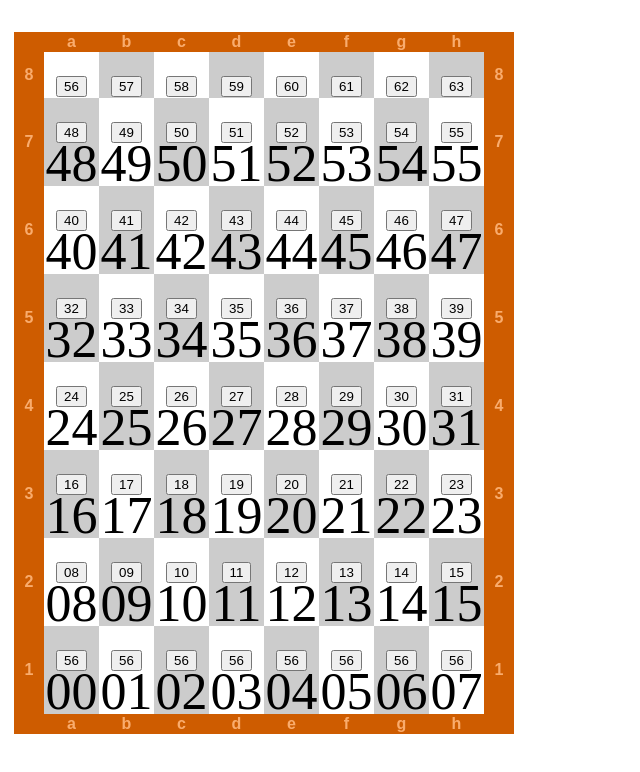
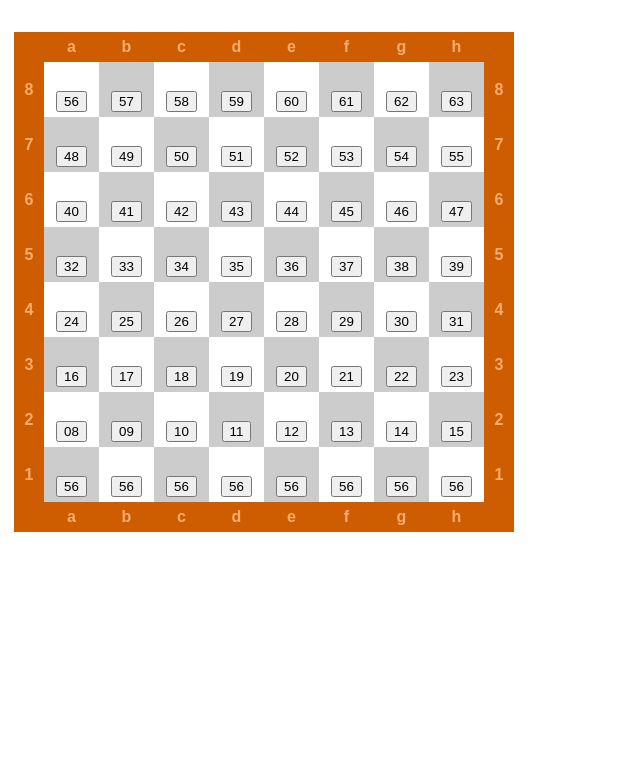
Before and after one commit to Faxn/AWS-Node-freebasic-chess, a website: page chess.html in a window 1280 px wide. Shown: the whole page, without its empty margins (0-640 px from the left). Drawn offline with Linux system fonts and the light colour scheme.

Commit message:
Parse err. change

```diff
--- a/chess.html
+++ b/chess.html
@@ -30,7 +30,7 @@
 				<tr>
 				<th class = "vertCoords">8</th>
                 <td class = "whiteSquares" id="flatSq91"><input type="submit" name="square" value= "56"></td>
-                <td class = "blackSquares" id="flatSq92" {{piece[56]}}><input type="submit" name="square" value= "57"></td>
+                <td class = "blackSquares" id="flatSq92"><input type="submit" name="square" value= "57"></td>
 				<td class = "whiteSquares" id="flatSq93"><input type="submit" name="square" value= "58"></td>
 				<td class = "blackSquares" id="flatSq94"><input type="submit" name="square" value= "59"></td>
                 <td class = "whiteSquares" id="flatSq95"><input type="submit" name="square" value= "60"></td>
@@ -42,92 +42,92 @@
 
 				<tr>
 				<th class = "vertCoords">7</th>
-				<td class = "blackSquares" id="flatSq81"><input type="submit" name="square" value= "48">48</td>
-				<td class = "whiteSquares" id="flatSq82"><input type="submit" name="square" value= "49">49</td>
-				<td class = "blackSquares" id="flatSq83"><input type="submit" name="square" value= "50">50</td>
-				<td class = "whiteSquares" id="flatSq84"><input type="submit" name="square" value= "51">51</td>
-				<td class = "blackSquares" id="flatSq85"><input type="submit" name="square" value= "52">52</td>
-				<td class = "whiteSquares" id="flatSq86"><input type="submit" name="square" value= "53">53</td>
-				<td class = "blackSquares" id="flatSq87"><input type="submit" name="square" value= "54">54</td>
-				<td class = "whiteSquares" id="flatSq88"><input type="submit" name="square" value= "55">55</td>
+				<td class = "blackSquares" id="flatSq81"><input type="submit" name="square" value= "48"></td>
+				<td class = "whiteSquares" id="flatSq82"><input type="submit" name="square" value= "49"></td>
+				<td class = "blackSquares" id="flatSq83"><input type="submit" name="square" value= "50"></td>
+				<td class = "whiteSquares" id="flatSq84"><input type="submit" name="square" value= "51"></td>
+				<td class = "blackSquares" id="flatSq85"><input type="submit" name="square" value= "52"></td>
+				<td class = "whiteSquares" id="flatSq86"><input type="submit" name="square" value= "53"></td>
+				<td class = "blackSquares" id="flatSq87"><input type="submit" name="square" value= "54"></td>
+				<td class = "whiteSquares" id="flatSq88"><input type="submit" name="square" value= "55"></td>
 				<th class = "vertCoords">7</th>
 				</tr>
 
 				<tr>
 				<th class = "vertCoords">6</th>
-				<td class = "whiteSquares" id="flatSq61"><input type="submit" name="square" value= "40">40</td>
-				<td class = "blackSquares" id="flatSq62"><input type="submit" name="square" value= "41">41</td>
-				<td class = "whiteSquares" id="flatSq63"><input type="submit" name="square" value= "42">42</td>
-				<td class = "blackSquares" id="flatSq64"><input type="submit" name="square" value= "43">43</td>
-				<td class = "whiteSquares" id="flatSq65"><input type="submit" name="square" value= "44">44</td>
-				<td class = "blackSquares" id="flatSq66"><input type="submit" name="square" value= "45">45</td>
-				<td class = "whiteSquares" id="flatSq67"><input type="submit" name="square" value= "46">46</td>
-				<td class = "blackSquares" id="flatSq68"><input type="submit" name="square" value= "47">47</td>
+				<td class = "whiteSquares" id="flatSq61"><input type="submit" name="square" value= "40"></td>
+				<td class = "blackSquares" id="flatSq62"><input type="submit" name="square" value= "41"></td>
+				<td class = "whiteSquares" id="flatSq63"><input type="submit" name="square" value= "42"></td>
+				<td class = "blackSquares" id="flatSq64"><input type="submit" name="square" value= "43"></td>
+				<td class = "whiteSquares" id="flatSq65"><input type="submit" name="square" value= "44"></td>
+				<td class = "blackSquares" id="flatSq66"><input type="submit" name="square" value= "45"></td>
+				<td class = "whiteSquares" id="flatSq67"><input type="submit" name="square" value= "46"></td>
+				<td class = "blackSquares" id="flatSq68"><input type="submit" name="square" value= "47"></td>
 				<th class = "vertCoords">6</th>
 				</tr>
 
 				<tr>
 				<th class = "vertCoords">5</th>
-				<td class = "blackSquares" id="flatSq81"><input type="submit" name="square" value= "32">32</td>
-				<td class = "whiteSquares" id="flatSq82"><input type="submit" name="square" value= "33">33</td>
-				<td class = "blackSquares" id="flatSq83"><input type="submit" name="square" value= "34">34</td>
-				<td class = "whiteSquares" id="flatSq84"><input type="submit" name="square" value= "35">35</td>
-				<td class = "blackSquares" id="flatSq85"><input type="submit" name="square" value= "36">36</td>
-				<td class = "whiteSquares" id="flatSq86"><input type="submit" name="square" value= "37">37</td>
-				<td class = "blackSquares" id="flatSq87"><input type="submit" name="square" value= "38">38</td>
-				<td class = "whiteSquares" id="flatSq88"><input type="submit" name="square" value= "39">39</td>
+				<td class = "blackSquares" id="flatSq81"><input type="submit" name="square" value= "32"></td>
+				<td class = "whiteSquares" id="flatSq82"><input type="submit" name="square" value= "33"></td>
+				<td class = "blackSquares" id="flatSq83"><input type="submit" name="square" value= "34"></td>
+				<td class = "whiteSquares" id="flatSq84"><input type="submit" name="square" value= "35"></td>
+				<td class = "blackSquares" id="flatSq85"><input type="submit" name="square" value= "36"></td>
+				<td class = "whiteSquares" id="flatSq86"><input type="submit" name="square" value= "37"></td>
+				<td class = "blackSquares" id="flatSq87"><input type="submit" name="square" value= "38"></td>
+				<td class = "whiteSquares" id="flatSq88"><input type="submit" name="square" value= "39"></td>
 				<th class = "vertCoords">5</th>
 				</tr>
 
 				<tr>
 				<th class = "vertCoords">4</th>
-				<td class = "whiteSquares" id="flatSq41"><input type="submit" name="square" value= "24">24</td>
-				<td class = "blackSquares" id="flatSq42"><input type="submit" name="square" value= "25">25</td>
-				<td class = "whiteSquares" id="flatSq43"><input type="submit" name="square" value= "26">26</td>
-				<td class = "blackSquares" id="flatSq44"><input type="submit" name="square" value= "27">27</td>
-				<td class = "whiteSquares" id="flatSq45"><input type="submit" name="square" value= "28">28</td>
-				<td class = "blackSquares" id="flatSq46"><input type="submit" name="square" value= "29">29</td>
-				<td class = "whiteSquares" id="flatSq47"><input type="submit" name="square" value= "30">30</td>
-				<td class = "blackSquares" id="flatSq48"><input type="submit" name="square" value= "31">31</td>
+				<td class = "whiteSquares" id="flatSq41"><input type="submit" name="square" value= "24"></td>
+				<td class = "blackSquares" id="flatSq42"><input type="submit" name="square" value= "25"></td>
+				<td class = "whiteSquares" id="flatSq43"><input type="submit" name="square" value= "26"></td>
+				<td class = "blackSquares" id="flatSq44"><input type="submit" name="square" value= "27"></td>
+				<td class = "whiteSquares" id="flatSq45"><input type="submit" name="square" value= "28"></td>
+				<td class = "blackSquares" id="flatSq46"><input type="submit" name="square" value= "29"></td>
+				<td class = "whiteSquares" id="flatSq47"><input type="submit" name="square" value= "30"></td>
+				<td class = "blackSquares" id="flatSq48"><input type="submit" name="square" value= "31"></td>
 				<th class = "vertCoords">4</th>
 				</tr>
 
 				<tr>
 				<th class = "vertCoords">3</th>
-				<td class = "blackSquares" id="flatSq81"><input type="submit" name="square" value= "16">16</td>
-				<td class = "whiteSquares" id="flatSq82"><input type="submit" name="square" value= "17">17</td>
-				<td class = "blackSquares" id="flatSq83"><input type="submit" name="square" value= "18">18</td>
-				<td class = "whiteSquares" id="flatSq84"><input type="submit" name="square" value= "19">19</td>
-				<td class = "blackSquares" id="flatSq85"><input type="submit" name="square" value= "20">20</td>
-				<td class = "whiteSquares" id="flatSq86"><input type="submit" name="square" value= "21">21</td>
-				<td class = "blackSquares" id="flatSq87"><input type="submit" name="square" value= "22">22</td>
-				<td class = "whiteSquares" id="flatSq88"><input type="submit" name="square" value= "23">23</td>
+				<td class = "blackSquares" id="flatSq81"><input type="submit" name="square" value= "16"></td>
+				<td class = "whiteSquares" id="flatSq82"><input type="submit" name="square" value= "17"></td>
+				<td class = "blackSquares" id="flatSq83"><input type="submit" name="square" value= "18"></td>
+				<td class = "whiteSquares" id="flatSq84"><input type="submit" name="square" value= "19"></td>
+				<td class = "blackSquares" id="flatSq85"><input type="submit" name="square" value= "20"></td>
+				<td class = "whiteSquares" id="flatSq86"><input type="submit" name="square" value= "21"></td>
+				<td class = "blackSquares" id="flatSq87"><input type="submit" name="square" value= "22"></td>
+				<td class = "whiteSquares" id="flatSq88"><input type="submit" name="square" value= "23"></td>
 				<th class = "vertCoords">3</th>
 				</tr>
 
 				<tr>
 				<th class = "vertCoords">2</th>
-				<td class = "whiteSquares" id="flatSq21"><input type="submit" name="square" value= "08">08</td>
-				<td class = "blackSquares" id="flatSq22"><input type="submit" name="square" value= "09">09</td>
-				<td class = "whiteSquares" id="flatSq23"><input type="submit" name="square" value= "10">10</td>
-				<td class = "blackSquares" id="flatSq24"><input type="submit" name="square" value= "11">11</td>
-				<td class = "whiteSquares" id="flatSq25"><input type="submit" name="square" value= "12">12</td>
-				<td class = "blackSquares" id="flatSq26"><input type="submit" name="square" value= "13">13</td>
-				<td class = "whiteSquares" id="flatSq27"><input type="submit" name="square" value= "14">14</td>
-				<td class = "blackSquares" id="flatSq28"><input type="submit" name="square" value= "15">15</td>
+				<td class = "whiteSquares" id="flatSq21"><input type="submit" name="square" value= "08"></td>
+				<td class = "blackSquares" id="flatSq22"><input type="submit" name="square" value= "09"></td>
+				<td class = "whiteSquares" id="flatSq23"><input type="submit" name="square" value= "10"></td>
+				<td class = "blackSquares" id="flatSq24"><input type="submit" name="square" value= "11"></td>
+				<td class = "whiteSquares" id="flatSq25"><input type="submit" name="square" value= "12"></td>
+				<td class = "blackSquares" id="flatSq26"><input type="submit" name="square" value= "13"></td>
+				<td class = "whiteSquares" id="flatSq27"><input type="submit" name="square" value= "14"></td>
+				<td class = "blackSquares" id="flatSq28"><input type="submit" name="square" value= "15"></td>
 				<th class = "vertCoords">2</th>
 				</tr>
 
 				<tr>
 				<th class = "vertCoords">1</th>
-				<td class = "blackSquares" id="flatSq81"><input type="submit" name="square" value= "56">00</td>
-				<td class = "whiteSquares" id="flatSq82"><input type="submit" name="square" value= "56">01</td>
-				<td class = "blackSquares" id="flatSq83"><input type="submit" name="square" value= "56">02</td>
-				<td class = "whiteSquares" id="flatSq84"><input type="submit" name="square" value= "56">03</td>
-				<td class = "blackSquares" id="flatSq85"><input type="submit" name="square" value= "56">04</td>
-				<td class = "whiteSquares" id="flatSq86"><input type="submit" name="square" value= "56">05</td>
-				<td class = "blackSquares" id="flatSq87"><input type="submit" name="square" value= "56">06</td>
-				<td class = "whiteSquares" id="flatSq88"><input type="submit" name="square" value= "56">07</td>
+				<td class = "blackSquares" id="flatSq81"><input type="submit" name="square" value= "56"></td>
+				<td class = "whiteSquares" id="flatSq82"><input type="submit" name="square" value= "56"></td>
+				<td class = "blackSquares" id="flatSq83"><input type="submit" name="square" value= "56"></td>
+				<td class = "whiteSquares" id="flatSq84"><input type="submit" name="square" value= "56"></td>
+				<td class = "blackSquares" id="flatSq85"><input type="submit" name="square" value= "56"></td>
+				<td class = "whiteSquares" id="flatSq86"><input type="submit" name="square" value= "56"></td>
+				<td class = "blackSquares" id="flatSq87"><input type="submit" name="square" value= "56"></td>
+				<td class = "whiteSquares" id="flatSq88"><input type="submit" name="square" value= "56"></td>
 				<th class = "vertCoords">1</th>
 				</tr>
 
```
